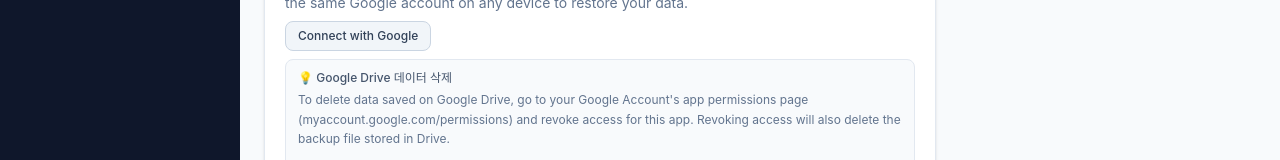
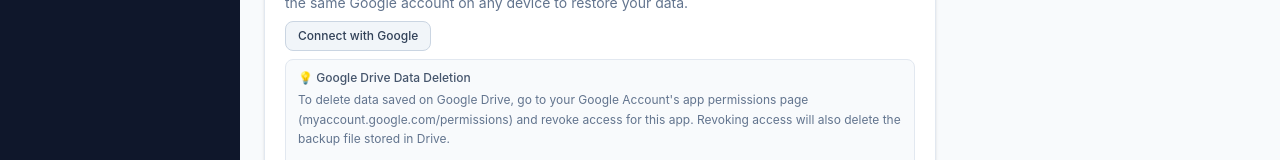
Before and after one commit to idenrai/portfolio-bridge, a React (Vite) app: page /settings in a window 1280 px wide. Shown: the part 502-662 px from the top of the page. Built offline with nearby package versions, Linux system fonts and the light colour scheme; no server answers.

Commit message:
fix: i18n settings_data_drive_title — Google Drive 삭제 제목 다국어 대응

```diff
--- a/src/i18n/de.ts
+++ b/src/i18n/de.ts
@@ -452,6 +452,7 @@
   settings_data_reset: "Alle Daten zurücksetzen",
   settings_data_reset_confirm:
     "Dadurch werden alle Daten (Vermögen, Einstellungen) zurückgesetzt. Diese Aktion kann nicht rückgängig gemacht werden.",
+  settings_data_drive_title: "💡 Google Drive Daten löschen",
   settings_data_drive_note:
     "Um die auf Google Drive gespeicherten Daten zu löschen, wechseln Sie zur App-Berechtigungsseite Ihres Google-Kontos (myaccount.google.com/permissions) und widerrufen Sie den Zugriff für diese App. Beim Widerrufen wird auch die in Drive gespeicherte Sicherungsdatei gelöscht.",
 
--- a/src/i18n/en.ts
+++ b/src/i18n/en.ts
@@ -445,6 +445,7 @@
   settings_data_reset: "Reset All Data",
   settings_data_reset_confirm:
     "This will reset all data (assets, settings). This action cannot be undone.",
+  settings_data_drive_title: "💡 Google Drive Data Deletion",
   settings_data_drive_note:
     "To delete data saved on Google Drive, go to your Google Account's app permissions page (myaccount.google.com/permissions) and revoke access for this app. Revoking access will also delete the backup file stored in Drive.",
 
--- a/src/i18n/ja.ts
+++ b/src/i18n/ja.ts
@@ -446,6 +446,7 @@
   settings_data_reset: "全データ初期化",
   settings_data_reset_confirm:
     "すべてのデータ（資産・設定）を初期化します。この操作は元に戻せません。",
+  settings_data_drive_title: "💡 Google Drive データ削除",
   settings_data_drive_note:
     "Google Driveに保存されたデータを削除するには、Googleアカウントのアプリ連携管理ページ（myaccount.google.com/permissions）でこのアプリのアクセス権限を解除してください。権限を解除するとDriveに保存されたバックアップファイルも削除されます。",
 
--- a/src/i18n/ko.ts
+++ b/src/i18n/ko.ts
@@ -444,6 +444,7 @@
   settings_data_reset: "전체 데이터 초기화",
   settings_data_reset_confirm:
     "모든 데이터(자산, 설정)를 초기화합니다. 이 작업은 되돌릴 수 없습니다.",
+  settings_data_drive_title: "💡 Google Drive 데이터 삭제",
   settings_data_drive_note:
     "Google Drive에 저장된 데이터를 삭제하려면 Google 계정의 앱 연결 관리 페이지(myaccount.google.com/permissions)에서 이 앱의 접근 권한을 해제하세요. 권한 해제 시 Google Drive에 저장된 백업 파일도 함께 삭제됩니다.",
 
--- a/src/i18n/types.ts
+++ b/src/i18n/types.ts
@@ -329,6 +329,7 @@
   settings_data_count: (n: number) => string;
   settings_data_reset: string;
   settings_data_reset_confirm: string;
+  settings_data_drive_title: string;
   settings_data_drive_note: string;
 
   // ─── Asset Table ───────────────────────────────────────────────────────────
--- a/src/pages/Settings.tsx
+++ b/src/pages/Settings.tsx
@@ -273,7 +273,7 @@
             )}
             <div className="rounded-lg border border-slate-200 bg-slate-50 px-3 py-2.5 space-y-1">
               <p className="text-xs font-medium text-slate-600">
-                💡 Google Drive 데이터 삭제
+                {t.settings_data_drive_title}
               </p>
               <p className="text-xs text-slate-500 leading-relaxed">
                 {t.settings_data_drive_note}
```
